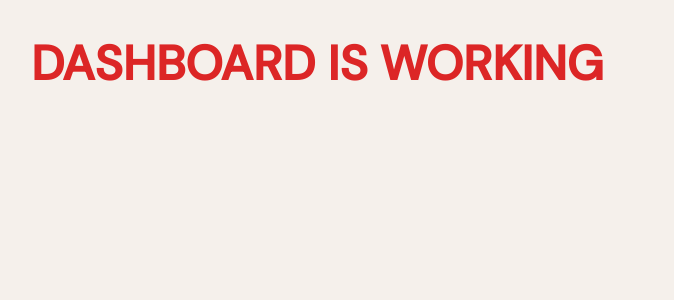
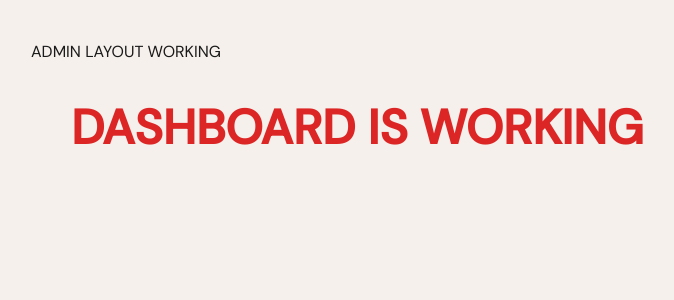
Before and after one commit to OMDANY1/omda-studios, a Next.js app: page /admin/dashboard in a window 1280 px wide. Shown: the top 300 px of the page, without its empty margins (9-683 px from the left). Built offline with nearby package versions, Linux system fonts and the light colour scheme; no server answers; a web font is replaced by a local one.

Commit message:
test admin layout

```diff
--- a/src/app/admin/layout.tsx
+++ b/src/app/admin/layout.tsx
@@ -1,32 +1,12 @@
-import { getServerSession } from 'next-auth'
-import { authOptions } from '@/lib/auth'
-import { redirect } from 'next/navigation'
-import AdminSidebar from '@/components/admin/AdminSidebar'
-import AdminTopBar from '@/components/admin/AdminTopBar'
-
-export default async function AdminLayout({
+export default function AdminLayout({
   children,
 }: {
   children: React.ReactNode
 }) {
-  const session = await getServerSession(authOptions)
-
-  // لو مفيش Session اعرض المحتوى فقط
-  // صفحة login هتشتغل عادي
-  if (!session) {
-    return <>{children}</>
-  }
-
   return (
-    <div className="flex h-screen bg-gray-50 font-body overflow-hidden">
-      <AdminSidebar />
-
-      <div className="flex-1 flex flex-col overflow-hidden">
-        <AdminTopBar user={session.user} />
-        <main className="flex-1 overflow-auto p-8">
-          {children}
-        </main>
-      </div>
+    <div style={{ padding: 40 }}>
+      <h1>ADMIN LAYOUT WORKING</h1>
+      {children}
     </div>
   )
 }
```
